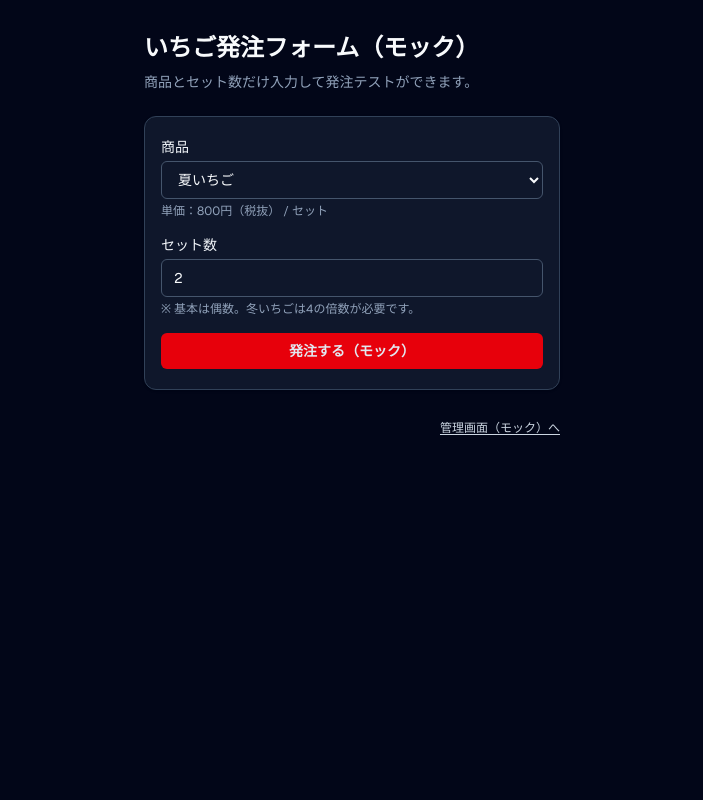
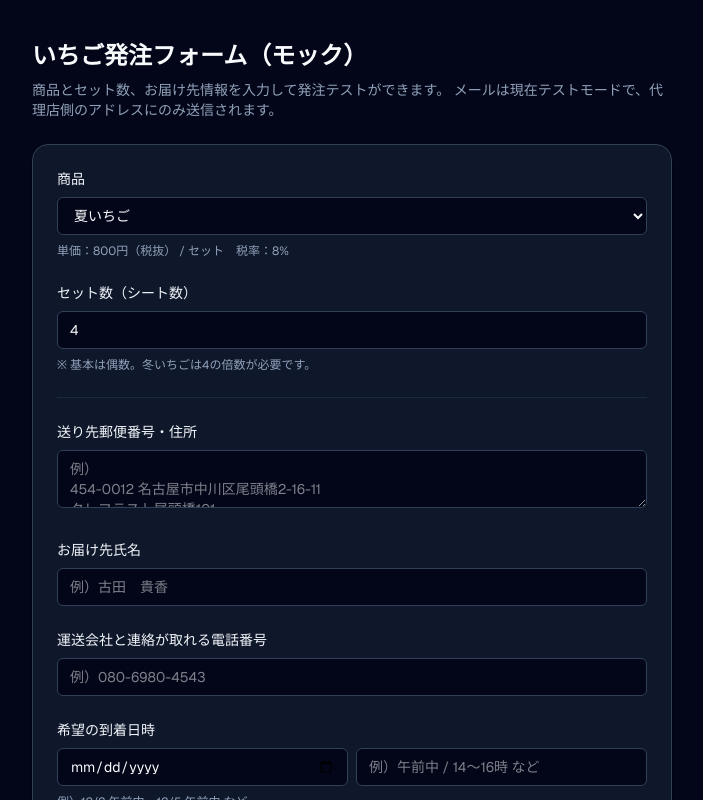
Before and after one commit to wolvesgale/strawberry-order, a Next.js app in the folder strawberry-order-mock/: page /order in a window 1280 px wide. Shown: the top 800 px of the page, without its empty margins (288-991 px from the left). Built offline with nearby package versions, Linux system fonts and the light colour scheme.

Commit message:
Update order form with shipping fields

```diff
--- a/strawberry-order-mock/app/order/page.tsx
+++ b/strawberry-order-mock/app/order/page.tsx
@@ -3,87 +3,114 @@
 
 import { useEffect, useState } from 'react';
 
-type Product = {
+type MockProduct = {
   id: string;
   name: string;
-  season: 'summer' | 'summer_autumn' | 'winter';
   unitPrice: number;
+  taxRate: number;
+  season: 'summer' | 'summer-autumn' | 'winter';
 };
 
+type OrderState = 'idle' | 'submitting' | 'success' | 'error';
+
 export default function OrderPage() {
-  const [products, setProducts] = useState<Product[]>([]);
-  const [productId, setProductId] = useState('');
-  const [quantity, setQuantity] = useState(2);
-  const [submitting, setSubmitting] = useState(false);
-  const [message, setMessage] = useState<string | null>(null);
-  const [error, setError] = useState<string | null>(null);
+  const [products, setProducts] = useState<MockProduct[]>([]);
+  const [selectedProductId, setSelectedProductId] = useState<string>('');
+  const [quantity, setQuantity] = useState<number>(4);
+
+  // 追加した項目
+  const [postalAndAddress, setPostalAndAddress] = useState('');
+  const [recipientName, setRecipientName] = useState('');
+  const [phoneNumber, setPhoneNumber] = useState('');
+  const [deliveryDate, setDeliveryDate] = useState('');
+  const [deliveryTimeNote, setDeliveryTimeNote] = useState('');
+
+  const [orderState, setOrderState] = useState<OrderState>('idle');
+  const [errorMessage, setErrorMessage] = useState<string | null>(null);
+  const [lastOrderNumber, setLastOrderNumber] = useState<string | null>(null);
 
   useEffect(() => {
-    const load = async () => {
+    const fetchProducts = async () => {
       const res = await fetch('/api/mock-products');
       const data = await res.json();
-      setProducts(data.products);
-      if (data.products.length > 0) {
-        setProductId(data.products[0].id);
+      setProducts(data.products ?? []);
+      if (data.products?.length > 0) {
+        setSelectedProductId(data.products[0].id);
       }
     };
-    load();
+    fetchProducts();
   }, []);
 
-  const selectedProduct = products.find((p) => p.id === productId);
+  const selectedProduct = products.find((p) => p.id === selectedProductId);
 
   const handleSubmit = async (e: React.FormEvent) => {
     e.preventDefault();
-    setError(null);
-    setMessage(null);
-    setSubmitting(true);
+    if (!selectedProductId) return;
+
+    setOrderState('submitting');
+    setErrorMessage(null);
+    setLastOrderNumber(null);
 
     try {
       const res = await fetch('/api/mock-orders', {
         method: 'POST',
-        headers: { 'Content-Type': 'application/json' },
-        body: JSON.stringify({ productId, quantity }),
+        headers: {
+          'Content-Type': 'application/json',
+        },
+        body: JSON.stringify({
+          productId: selectedProductId,
+          quantity,
+          postalAndAddress,
+          recipientName,
+          phoneNumber,
+          deliveryDate,
+          deliveryTimeNote,
+        }),
       });
 
       const data = await res.json();
 
       if (!res.ok) {
-        setError(data.error ?? '発注に失敗しました。');
-      } else {
-        setMessage(`ご注文を受け付けました。注文ID：${data.orderNumber}`);
+        setOrderState('error');
+        setErrorMessage(data.error ?? '発注に失敗しました。');
+        return;
       }
+
+      setOrderState('success');
+      setLastOrderNumber(data.orderNumber ?? null);
     } catch (err) {
       console.error(err);
-      setError('通信エラーが発生しました。');
-    } finally {
-      setSubmitting(false);
+      setOrderState('error');
+      setErrorMessage('通信エラーが発生しました。');
     }
   };
 
   return (
     <main className="min-h-screen bg-slate-950">
-      <div className="max-w-md mx-auto px-4 py-8 space-y-6">
+      <div className="max-w-2xl mx-auto px-4 py-10 space-y-6">
         <header className="space-y-2">
           <h1 className="text-2xl font-bold text-slate-50">
             いちご発注フォーム（モック）
           </h1>
           <p className="text-sm text-slate-400">
-            商品とセット数だけ入力して発注テストができます。
+            商品とセット数、お届け先情報を入力して発注テストができます。
+            メールは現在テストモードで、代理店側のアドレスにのみ送信されます。
           </p>
         </header>
 
         <form
           onSubmit={handleSubmit}
-          className="space-y-4 bg-slate-900 border border-slate-700 rounded-xl shadow-sm px-4 py-5"
+          className="bg-slate-900 border border-slate-700 rounded-2xl p-6 space-y-6 shadow-sm"
         >
-          <div>
-            <label className="block mb-1 text-sm font-medium text-slate-100">
+          {/* 商品選択 */}
+          <div className="space-y-2">
+            <label className="block text-sm font-medium text-slate-100">
               商品
             </label>
             <select
-              className="w-full bg-slate-900 border border-slate-600 rounded-md px-3 py-2 text-sm text-slate-50 placeholder:text-slate-400 focus:outline-none focus:border-red-500 focus:ring-1 focus:ring-red-500"
-              value={productId}
-              onChange={(e) => setProductId(e.target.value)}
+              className="w-full bg-slate-950 border border-slate-700 rounded-md px-3 py-2 text-sm text-slate-50 focus:outline-none focus:border-red-500 focus:ring-1 focus:ring-red-500"
+              value={selectedProductId}
+              onChange={(e) => setSelectedProductId(e.target.value)}
             >
               {products.map((p) => (
                 <option key={p.id} value={p.id}>
@@ -92,53 +119,124 @@ export default function OrderPage() {
               ))}
             </select>
             {selectedProduct && (
-              <p className="mt-1 text-xs text-slate-400">
-                単価：{selectedProduct.unitPrice.toLocaleString()}円（税抜） / セット
+              <p className="text-xs text-slate-400">
+                単価：{selectedProduct.unitPrice.toLocaleString()}円（税抜） /
+                セット　税率：
+                {(selectedProduct.taxRate * 100).toFixed(0)}
+                %
               </p>
             )}
           </div>
 
-          <div>
-            <label className="block mb-1 text-sm font-medium text-slate-100">
-              セット数
+          {/* セット数 */}
+          <div className="space-y-2">
+            <label className="block text-sm font-medium text-slate-100">
+              セット数（シート数）
             </label>
             <input
               type="number"
               min={2}
               step={2}
-              className="w-full bg-slate-900 border border-slate-600 rounded-md px-3 py-2 text-sm text-slate-50 placeholder:text-slate-400 focus:outline-none focus:border-red-500 focus:ring-1 focus:ring-red-500"
+              className="w-full bg-slate-950 border border-slate-700 rounded-md px-3 py-2 text-sm text-slate-50 focus:outline-none focus:border-red-500 focus:ring-1 focus:ring-red-500"
               value={quantity}
               onChange={(e) => setQuantity(Number(e.target.value))}
             />
-            <p className="mt-1 text-xs text-slate-400">
+            <p className="text-xs text-slate-400">
               ※ 基本は偶数。冬いちごは4の倍数が必要です。
             </p>
           </div>
 
+          <hr className="border-slate-800" />
+
+          {/* 送り先情報 */}
+          <div className="space-y-2">
+            <label className="block text-sm font-medium text-slate-100">
+              送り先郵便番号・住所
+            </label>
+            <textarea
+              className="w-full bg-slate-950 border border-slate-700 rounded-md px-3 py-2 text-sm text-slate-50 focus:outline-none focus:border-red-500 focus:ring-1 focus:ring-red-500"
+              rows={2}
+              placeholder={`例）\n454-0012 名古屋市中川区尾頭橋2-16-11\nクレフラスト尾頭橋101`}
+              value={postalAndAddress}
+              onChange={(e) => setPostalAndAddress(e.target.value)}
+            />
+          </div>
+
+          <div className="space-y-2">
+            <label className="block text-sm font-medium text-slate-100">
+              お届け先氏名
+            </label>
+            <input
+              type="text"
+              className="w-full bg-slate-950 border border-slate-700 rounded-md px-3 py-2 text-sm text-slate-50 focus:outline-none focus:border-red-500 focus:ring-1 focus:ring-red-500"
+              placeholder="例）古田　貴香"
+              value={recipientName}
+              onChange={(e) => setRecipientName(e.target.value)}
+            />
+          </div>
+
+          <div className="space-y-2">
+            <label className="block text-sm font-medium text-slate-100">
+              運送会社と連絡が取れる電話番号
+            </label>
+            <input
+              type="tel"
+              className="w-full bg-slate-950 border border-slate-700 rounded-md px-3 py-2 text-sm text-slate-50 focus:outline-none focus:border-red-500 focus:ring-1 focus:ring-red-500"
+              placeholder="例）080-6980-4543"
+              value={phoneNumber}
+              onChange={(e) => setPhoneNumber(e.target.value)}
+            />
+          </div>
+
+          <div className="space-y-2">
+            <label className="block text-sm font-medium text-slate-100">
+              希望の到着日時
+            </label>
+            <div className="flex flex-col gap-2 sm:flex-row">
+              <input
+                type="date"
+                className="flex-1 bg-slate-950 border border-slate-700 rounded-md px-3 py-2 text-sm text-slate-50 focus:outline-none focus:border-red-500 focus:ring-1 focus:ring-red-500"
+                value={deliveryDate}
+                onChange={(e) => setDeliveryDate(e.target.value)}
+              />
+              <input
+                type="text"
+                className="flex-1 bg-slate-950 border border-slate-700 rounded-md px-3 py-2 text-sm text-slate-50 focus:outline-none focus:border-red-500 focus:ring-1 focus:ring-red-500"
+                placeholder="例）午前中 / 14〜16時 など"
+                value={deliveryTimeNote}
+                onChange={(e) => setDeliveryTimeNote(e.target.value)}
+              />
+            </div>
+            <p className="text-xs text-slate-400">
+              例）12/2 午前中、12/5 午前中 など。
+            </p>
+          </div>
+
+          {/* エラー表示 */}
+          {orderState === 'error' && errorMessage && (
+            <p className="text-sm text-red-400">{errorMessage}</p>
+          )}
+
+          {/* 成功メッセージ */}
+          {orderState === 'success' && lastOrderNumber && (
+            <p className="text-sm text-emerald-400">
+              発注を受け付けました。注文ID：{lastOrderNumber}
+            </p>
+          )}
+
           <button
             type="submit"
-            disabled={submitting}
-            className="w-full rounded-md bg-red-600 text-white text-sm font-semibold py-2 hover:bg-red-500 disabled:opacity-60 disabled:cursor-not-allowed"
+            disabled={orderState === 'submitting'}
+            className="w-full mt-2 rounded-md bg-red-600 text-white text-sm font-semibold py-2 disabled:opacity-60 disabled:cursor-not-allowed hover:bg-red-500 transition"
           >
-            {submitting ? '送信中...' : '発注する（モック）'}
+            {orderState === 'submitting' ? '送信中…' : '発注する（モック）'}
           </button>
         </form>
-
-        {message && (
-          <p className="text-sm text-emerald-100 bg-emerald-900/40 border border-emerald-700 rounded-md px-3 py-2">
-            {message}
-          </p>
-        )}
-        {error && (
-          <p className="text-sm text-red-100 bg-red-900/40 border border-red-700 rounded-md px-3 py-2">
-            {error}
-          </p>
-        )}
 
         <div className="text-right">
           <a
             href="/admin/orders"
-            className="text-xs text-slate-300 underline hover:text-slate-100"
+            className="text-xs text-slate-400 hover:text-slate-200 underline"
           >
             管理画面（モック）へ
           </a>
```
